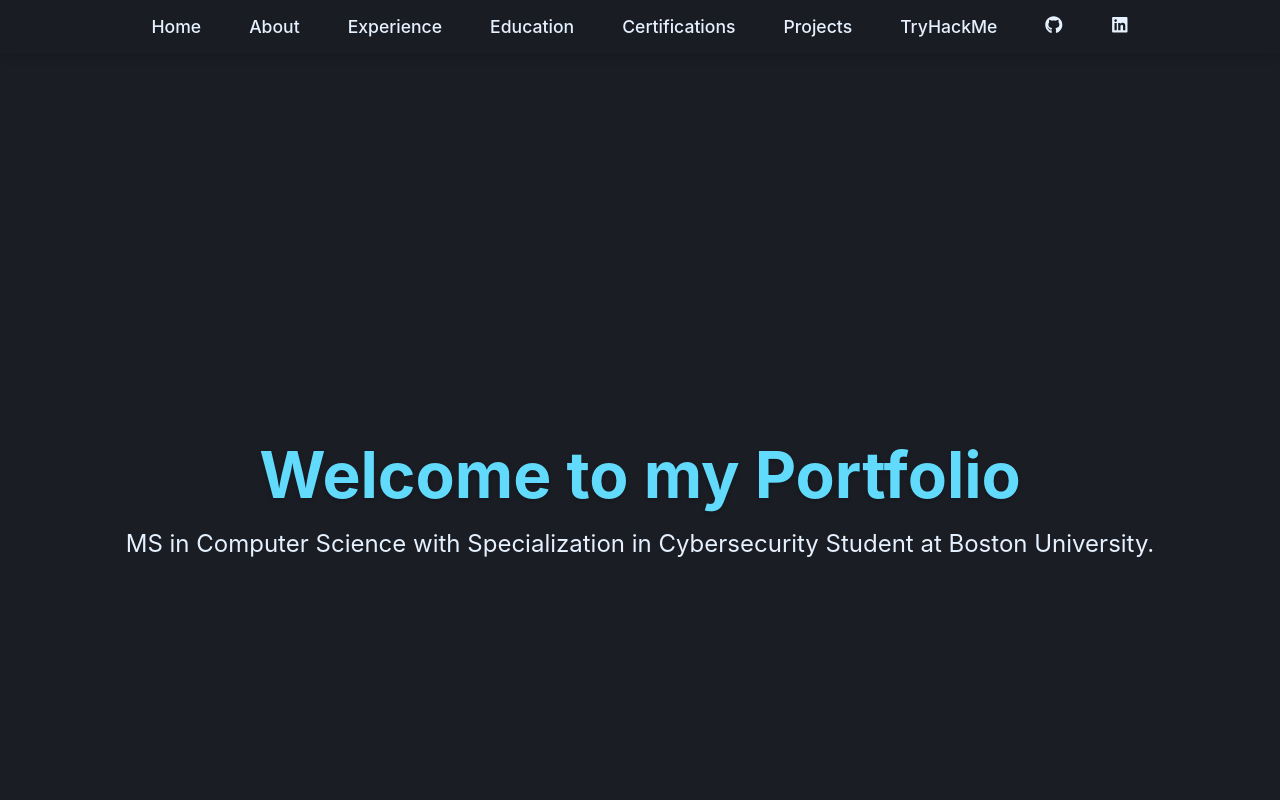
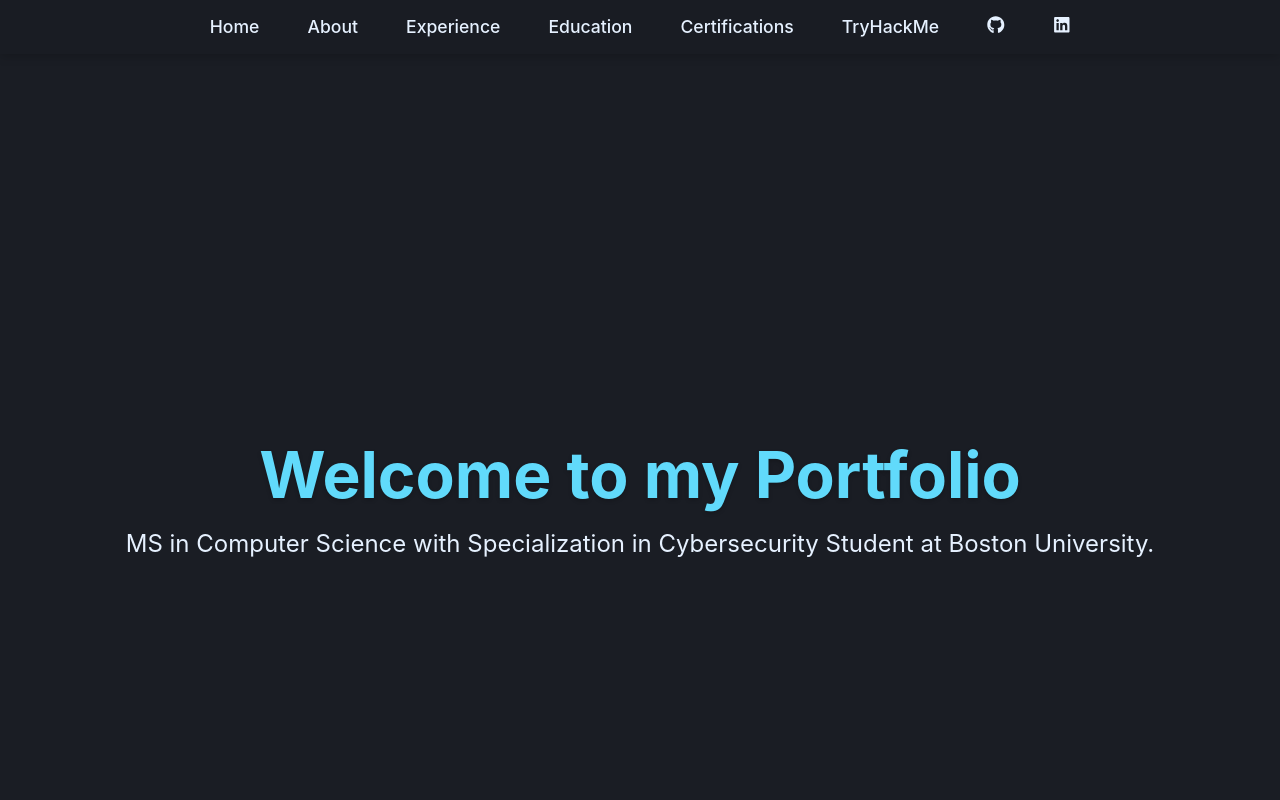
Before and after one commit to Savitar608/Savitar608.github.io, a React (Vite) app: page / in a window 1280 px wide. Shown: the top 800 px of the page. Built offline with nearby package versions, Linux system fonts and the light colour scheme.

Commit message:
refactor: Comment out Projects section in App and Navbar components

```diff
--- a/src/App.jsx
+++ b/src/App.jsx
@@ -32,9 +32,9 @@ function App() {
         <motion.div initial="hidden" whileInView="visible" viewport={{ once: true }} variants={sectionVariants}>
           <Education />
         </motion.div>
-        <motion.div initial="hidden" whileInView="visible" viewport={{ once: true }} variants={sectionVariants}>
+        {/* <motion.div initial="hidden" whileInView="visible" viewport={{ once: true }} variants={sectionVariants}>
           <Projects />
-        </motion.div>
+        </motion.div> */}
         <motion.div initial="hidden" whileInView="visible" viewport={{ once: true }} variants={sectionVariants}>
           <Certifications />
         </motion.div>
--- a/src/components/Navbar.jsx
+++ b/src/components/Navbar.jsx
@@ -10,7 +10,7 @@ const Navbar = () => {
         <li><a href="#experience">Experience</a></li>
         <li><a href="#education">Education</a></li>
         <li><a href="#certifications">Certifications</a></li>
-        <li><a href="#projects">Projects</a></li>
+        {/* <li><a href="#projects">Projects</a></li> */}
         <li><a href="#tryhackme">TryHackMe</a></li>
         <li>
           <a href="https://github.com/Savitar608" target="_blank" rel="noopener noreferrer"><FaGithub /></a>
```
